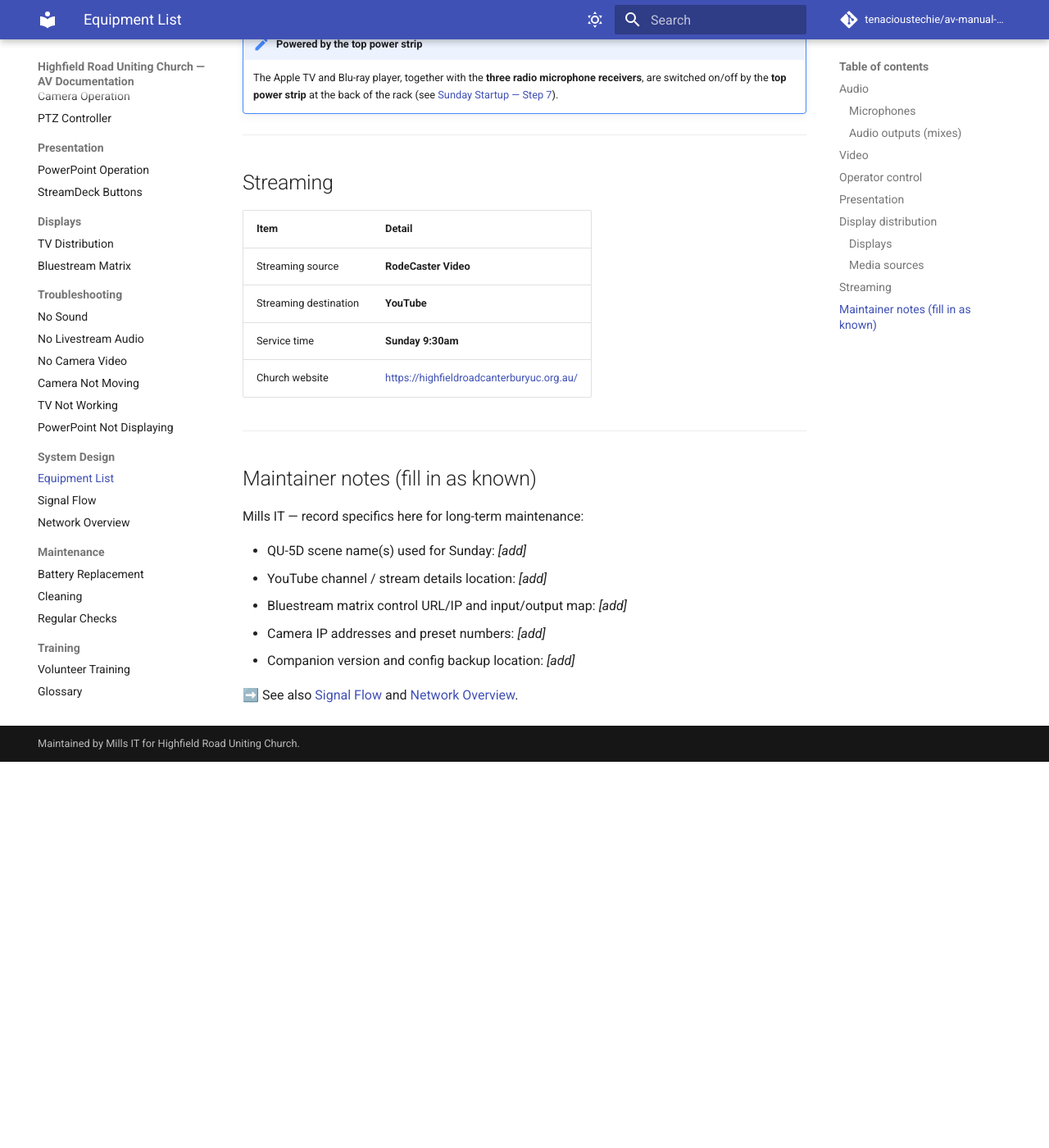
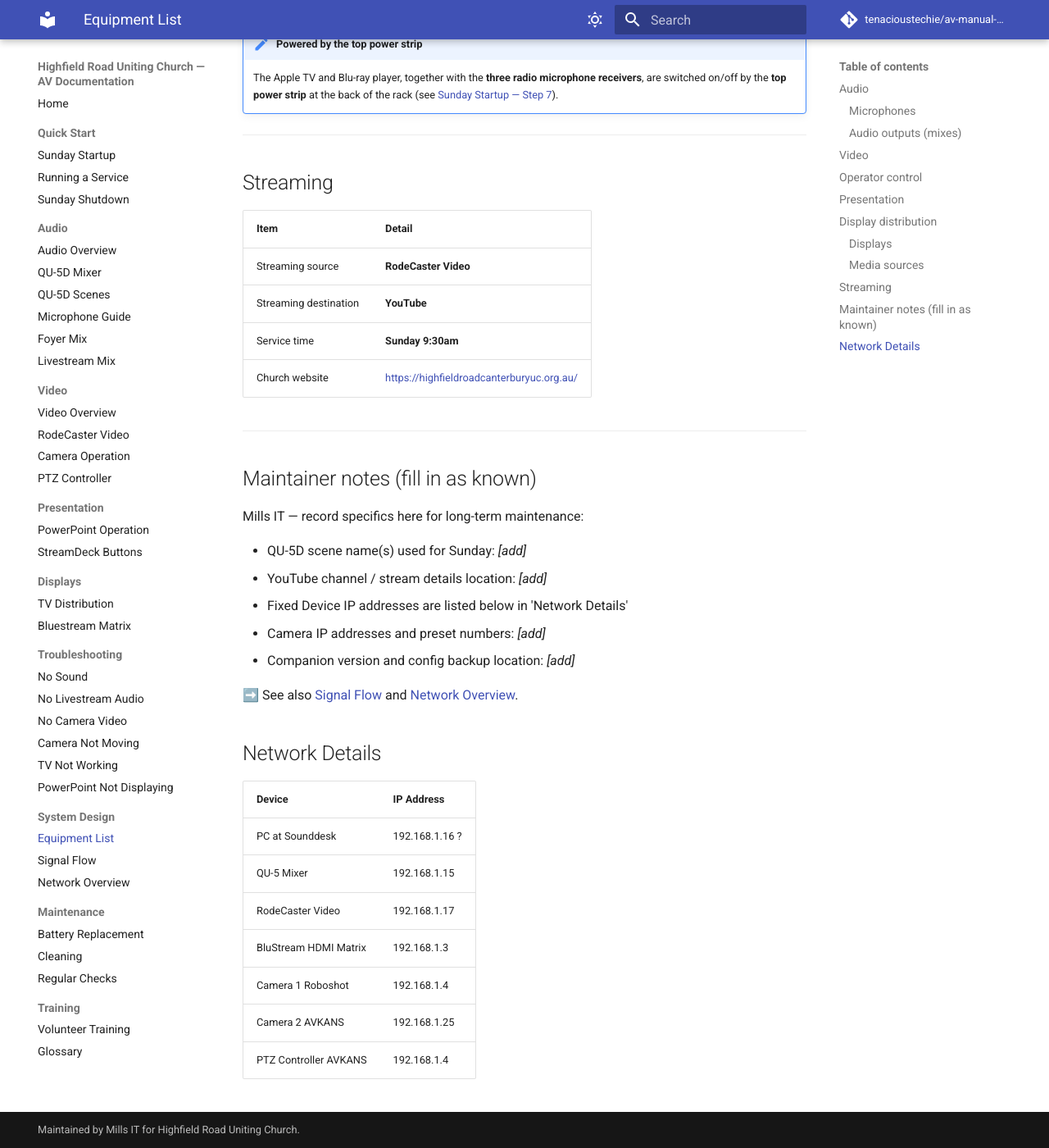
Before and after one commit to tenacioustechie/av-manual-hruc, an MkDocs documentation site: the page built from docs/system-design/equipment-list.md, in a window 1280 px wide and 1400 px high, scrolled down 3391 px. Shown: the whole window at 82% size. Built offline with MkDocs 1.6.1 and Material for MkDocs 9.7.7, drawn with Linux system fonts in a browser that asks for light colours; comment, search, counter and statistics services are not loaded; before the commit the page ends 4320 px from its top, so only the background shows below that; some of the changed text lies outside the part shown.

Commit message:
updates: added equipment IP addresses and some other equipment details

```diff
--- a/docs/system-design/equipment-list.md
+++ b/docs/system-design/equipment-list.md
@@ -121,8 +121,20 @@
 
 - QU-5D scene name(s) used for Sunday: *[add]*
 - YouTube channel / stream details location: *[add]*
-- Bluestream matrix control URL/IP and input/output map: *[add]*
+- Fixed Device IP addresses are listed below in 'Network Details'
 - Camera IP addresses and preset numbers: *[add]*
 - Companion version and config backup location: *[add]*
 
 ➡️ See also [Signal Flow](signal-flow.md) and [Network Overview](network-overview.md).
+
+## Network Details
+
+| Device | IP Address |
+| --- | --- |
+| PC at Sounddesk | 192.168.1.16 ? |
+| QU-5 Mixer | 192.168.1.15 |
+| RodeCaster Video | 192.168.1.17 |
+| BluStream HDMI Matrix | 192.168.1.3 |
+| Camera 1 Roboshot | 192.168.1.4 |
+| Camera 2 AVKANS | 192.168.1.25 |
+| PTZ Controller AVKANS | 192.168.1.4 |
```
Also changed, not shown: other parts of docs/system-design/equipment-list.md (+4 -4 lines), docs/maintenance/regular-checks.md (+1 -3 lines).
